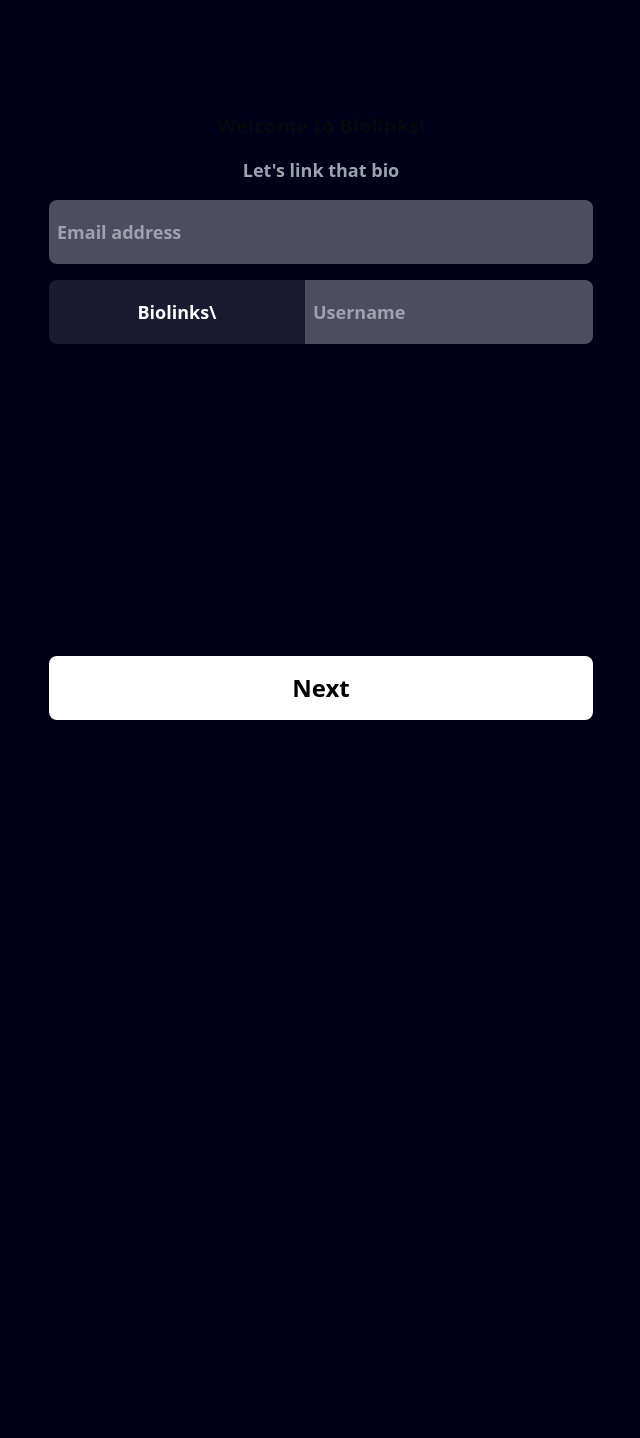
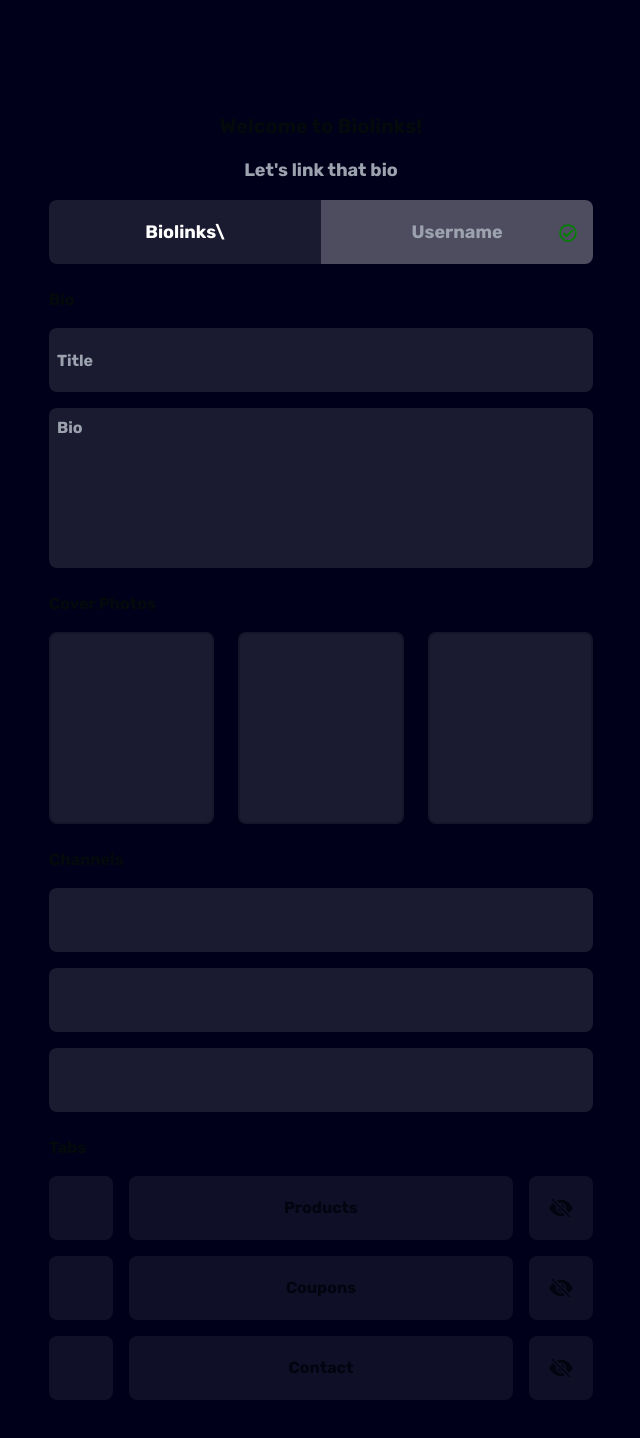
Before and after one commit to ophirKatz/biolinks, a Next.js app: page /join in a window 1280 px wide. Shown: the top 1438 px of the page, without its empty margins (319-959 px from the left). Before the commit the page ends 800 px from the top, so only its background shows below. Built offline with nearby package versions, Linux system fonts and the light colour scheme.

Commit message:
Working on new join page layout

```diff
--- a/app/globals.css
+++ b/app/globals.css
@@ -2,9 +2,13 @@
 @tailwind components;
 @tailwind utilities;
 
+html {
+  font-family: "Rubik";
+}
+
 @layer base {
   :root {
-    --font-family: "Montserrat";
+    --font-family: "Rubik";
     --background: 240 100% 5%;
     --btn-background: 200 10% 91%;
     --btn-background-hover: 200 10% 89%;
@@ -14,6 +18,7 @@
 
   @media (prefers-color-scheme: dark) {
     :root {
+      --font-family: "Rubik";
       --background: 240 100% 5%;
       --btn-background: 200 10% 9%;
       --btn-background-hover: 200 10% 12%;
@@ -27,6 +32,22 @@
   * {
     @apply border-foreground/20;
   }
+}
+
+textarea {
+  border: none;
+  overflow: auto;
+  outline: none;
+
+  -webkit-box-shadow: none;
+  -moz-box-shadow: none;
+  box-shadow: none;
+
+  resize: none; /*remove the resize handle on the bottom right*/
+}
+
+input:focus {
+  outline: none;
 }
 
 .foreground-dark {
--- a/app/join/page.tsx
+++ b/app/join/page.tsx
@@ -1,12 +1,68 @@
+"use client";
+
 import Auth from "@/components/join/Auth";
-import React from "react";
+import Channel from "@/components/join/Channel";
+import CoverPhoto from "@/components/join/CoverPhoto";
+import JoinButtons from "@/components/join/JoinButtons";
+import { JoinStep } from "@/components/join/JoinStep";
+import Tab from "@/components/join/Tab";
+import Username from "@/components/join/Username";
+import React, { useState } from "react";
 
 export default function JoinPage() {
+  const [step, setStep] = useState(JoinStep.Auth);
+
+  const onBack = () => {
+    console.log("Back was clicked");
+    setStep(step === JoinStep.EditTabs ? JoinStep.Auth : step);
+  };
+  const onNext = () => {
+    console.log("Next was clicked");
+    setStep(step === JoinStep.Auth ? JoinStep.EditTabs : step);
+  };
+
   return (
-    <div className="flex flex-col justify-center items-center gap-4 mt-8 font-bold">
-      <span className="text-xl">Welcome to Biolinks!</span>
-      <span className="text-lg text-gray-400">Let's link that bio</span>
-      <Auth />
+    <div className="w-full sm:w-full md:w-full lg:w-1/2 xl:w-1/2">
+      <div className="flex flex-col justify-center items-center gap-4 mt-8 font-bold px-12 pt-20">
+        <span className="text-xl">Welcome to Biolinks!</span>
+        <span className="text-lg text-gray-400">Let's link that bio</span>
+        <form className="animate-in flex flex-col w-full justify-center gap-2 text-foreground gap-4 mb-8">
+          <Username />
+
+          <label className="text-md mt-2">Bio</label>
+          <input
+            className="bg-white/10 rounded-lg flex items-center justify-center h-16 px-2"
+            type="text"
+            name="title"
+            placeholder="Title"
+            required
+          />
+          <textarea
+            className="bg-white/10 rounded-lg flex items-center justify-center h-40 p-2"
+            name="title"
+            placeholder="Bio"
+          ></textarea>
+
+          <label className="text-md mt-2">Cover Photos</label>
+          <div className="flex justify-content-between gap-6">
+            <CoverPhoto />
+            <CoverPhoto />
+            <CoverPhoto />
+          </div>
+
+          <label className="text-md mt-2">Channels</label>
+          <Channel />
+          <Channel />
+          <Channel />
+
+          <label className="text-md mt-2">Tabs</label>
+          <Tab name="Products" />
+          <Tab name="Coupons" />
+          <Tab name="Contact" />
+        </form>
+      </div>
+      <div className="border-t h-16 w-full"></div>
+      {/* <JoinButtons step={step} onBack={onBack} onNext={onNext} /> */}
     </div>
   );
 }
--- a/app/layout.tsx
+++ b/app/layout.tsx
@@ -16,7 +16,19 @@
   children: React.ReactNode;
 }) {
   return (
-    <html lang="en" className="font-sans">
+    <html lang="en">
+      <head>
+        <link rel="preconnect" href="https://fonts.googleapis.com" />
+        <link
+          rel="preconnect"
+          href="https://fonts.gstatic.com"
+          crossOrigin=""
+        />
+        <link
+          href="https://fonts.googleapis.com/css2?family=Rubik:ital,wght@0,300..900;1,300..900&display=swap"
+          rel="stylesheet"
+        />
+      </head>
       <body className="bg-background text-foreground">
         <main className="min-h-screen flex flex-col items-center">
           {children}
--- /dev/null
+++ b/components/icons/Check.tsx
@@ -0,0 +1,11 @@
+import React from "react";
+import { IconContext } from "react-icons";
+import { FaRegCheckCircle } from "react-icons/fa";
+
+export default function Check(props: React.HTMLAttributes<any>) {
+  return (
+    <IconContext.Provider value={{ color: "green" }}>
+      <FaRegCheckCircle {...props} />
+    </IconContext.Provider>
+  );
+}
--- /dev/null
+++ b/components/join/Channel.tsx
@@ -0,0 +1,11 @@
+import React from "react";
+
+export default function Channel() {
+  return (
+    <div className="rounded-lg h-16 bg-white/10 w-full grid grid-cols-[15%_70%_15%]">
+      <div className="rounded-s-lg"></div>
+      <input className="bg-transparent px-2" />
+      <div className="rounded-e-lg"></div>
+    </div>
+  );
+}
--- /dev/null
+++ b/components/join/CoverPhoto.tsx
@@ -0,0 +1,9 @@
+"use client";
+
+import React, { useState } from "react";
+
+export default function CoverPhoto() {
+  const [isPhotoSelected, setIsPhotoSelected] = useState(false);
+
+  return <div className="rounded-lg h-48 bg-white/10 flex-1 border-2"></div>;
+}
--- /dev/null
+++ b/components/join/Tab.tsx
@@ -0,0 +1,49 @@
+import React, { useState } from "react";
+import { IconContext } from "react-icons";
+import { BsEyeFill } from "react-icons/bs";
+import { BsEyeSlashFill } from "react-icons/bs";
+
+export type TabProps = {
+  name: string;
+};
+
+export default function Tab(props: TabProps) {
+  const [isActive, setIsActive] = useState(false);
+
+  const onClick = () => setIsActive(!isActive);
+
+  return (
+    <div className="w-full flex gap-4 h-16">
+      <div
+        className={
+          "w-16 flex justify-center items-center rounded-lg " +
+          (isActive ? "bg-white/30" : "bg-white/10 opacity-60")
+        }
+      ></div>
+      <div
+        className={
+          "flex-1 flex justify-center items-center rounded-lg " +
+          (isActive ? "bg-white/30" : "bg-white/10 opacity-60")
+        }
+      >
+        {props.name}
+      </div>
+      <div
+        className={
+          "w-16 flex justify-center items-center rounded-lg " +
+          (isActive ? "bg-white/30" : "bg-white/10 opacity-60")
+        }
+      >
+        <button
+          className="w-full h-full flex justify-center items-center"
+          type="button"
+          onClick={onClick}
+        >
+          <IconContext.Provider value={{ size: "24" }}>
+            {isActive ? <BsEyeFill /> : <BsEyeSlashFill />}
+          </IconContext.Provider>
+        </button>
+      </div>
+    </div>
+  );
+}
--- /dev/null
+++ b/components/join/Username.tsx
@@ -0,0 +1,28 @@
+import React, { useState } from "react";
+import Check from "../icons/Check";
+
+export default function Username() {
+  const [isValid, setIsValid] = useState(true);
+
+  return (
+    <div className="w-full flex items-center font-bold h-16 text-lg rounded-lg text-white">
+      <span className="h-full flex-1 flex justify-center items-center bg-white/10 rounded-s-lg">
+        Biolinks\
+      </span>
+      <div className="h-full flex-1 bg-white/30 rounded-e-lg relative">
+        {/* {isValid ?? <Check />} */}
+        <Check className="absolute right-4 top-6" />
+        <input
+          className="h-full w-full bg-transparent rounded-e-lg text-center"
+          size={1}
+          type="text"
+          spellCheck="false"
+          autoComplete="false"
+          name="username"
+          placeholder="Username"
+          required
+        />
+      </div>
+    </div>
+  );
+}
--- a/package.json
+++ b/package.json
@@ -14,6 +14,7 @@
     "postcss": "8.4.33",
     "react": "18.2.0",
     "react-dom": "18.2.0",
+    "react-icons": "^5.1.0",
     "tailwindcss": "3.4.1",
     "typescript": "5.3.3"
   },
```
Also changed, not shown: app/join/templayout.tsx (renamed from app/join/layout.tsx), 1 other file (tests, documents, lock files or other folders).
